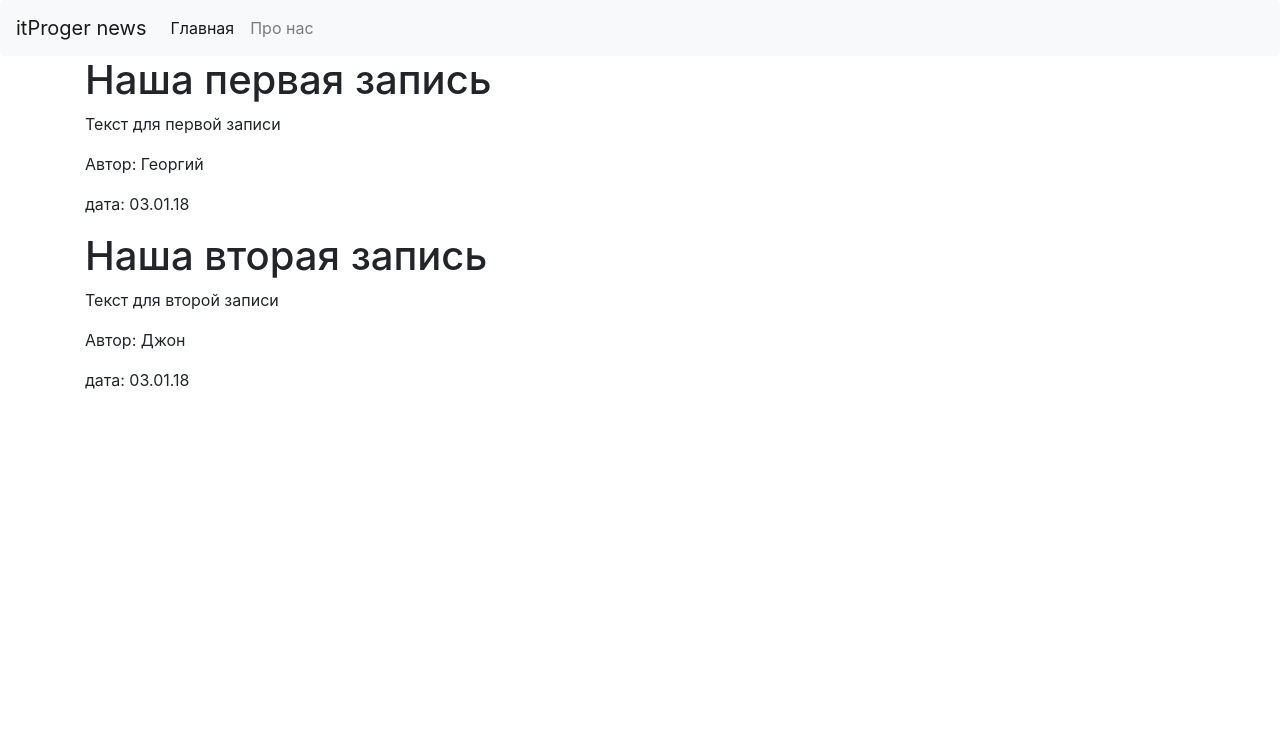
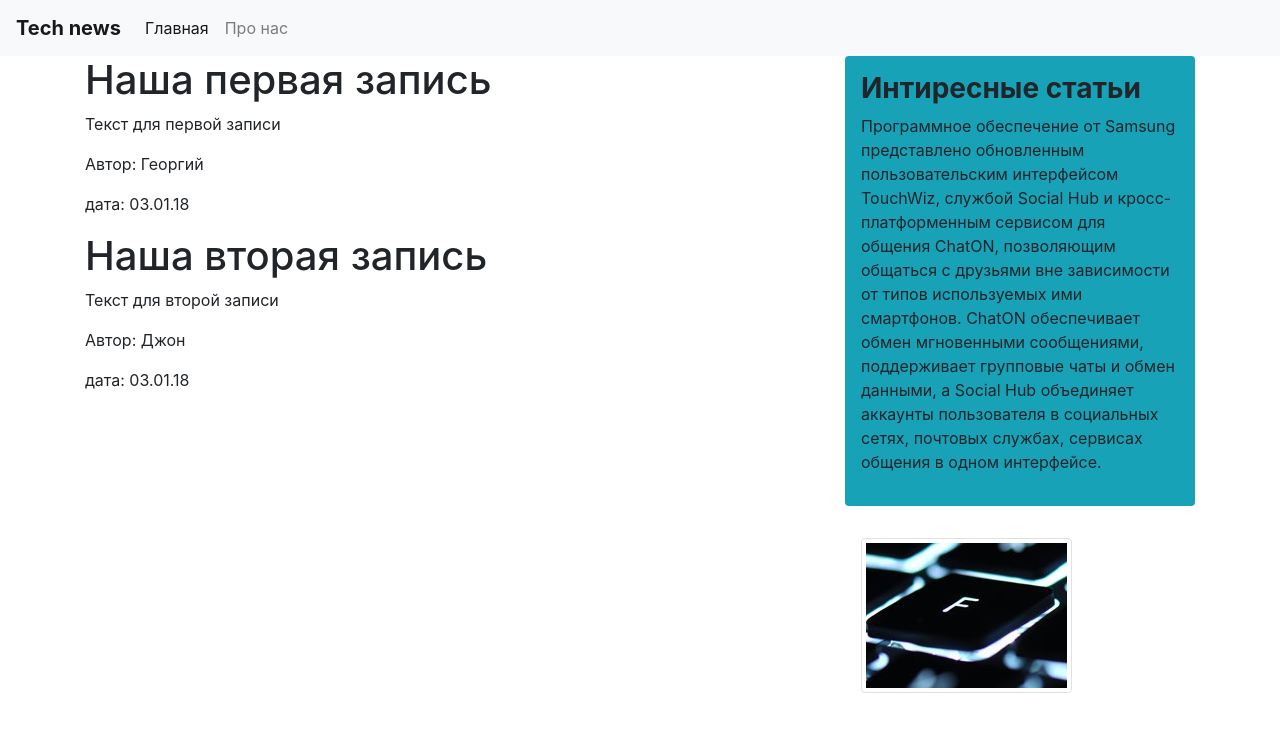
Before and after one commit to serg333soul/itProger, a Django app: page / in a window 1280 px wide. Shown: the top 732 px of the page. Run offline with Django 3.2, Linux system fonts and the light colour scheme; some libraries are stand-ins or nearby versions.

Commit message:
html_image

```diff
--- a/blog/templates/blog/main.html
+++ b/blog/templates/blog/main.html
@@ -9,8 +9,8 @@
   href="https://stackpath.bootstrapcdn.com/bootstrap/4.2.1/css/bootstrap.min.css">
 </head>
 <body>
-  <nav class="navbar navbar-expand-lg navbar-light bg-light rounded">
-    <a class="navbar-brand" href="#">itProger news</a>
+  <nav class="navbar navbar-expand-lg navbar-light bg-light">
+    <a class="navbar-brand" href="#"><b>Tech news</b></a>
     <button class="navbar-toggler" type="button" data-toggle="collapse" data-target="#navbarsExample09" aria-controls="navbarsExample09" aria-expanded="false" aria-label="Toggle navigation">
       <span class="navbar-toggler-icon"></span>
     </button>
@@ -18,17 +18,33 @@
     <div class="collapse navbar-collapse" id="navbarsExample09">
       <ul class="navbar-nav mr-auto">
         <li class="nav-item active">
-          <a class="nav-link" href="#">Главная</a>
+          <a class="nav-link" href="/">Главная</a>
         </li>
         <li class="nav-item">
-          <a class="nav-link" href="#">Про нас</a>
+          <a class="nav-link" href="/contact">Про нас</a>
         </li>
       </ul>
     </div>
   </nav>
-  <div class="container">
-    {% block main_section %}
-    {% endblock %}
-  </div>
+  <main class="container">
+    <div class="row">
+      <div class="col-md-8">
+        {% block main_section %}
+        {% endblock %}
+      </div>
+
+      <aside class="col-md-4">
+        <div class="bg-info p-3 mb-3 rounded">
+          <h3><b>Интиресные статьи</b></h3>
+          <p>Программное обеспечение от Samsung представлено обновленным пользовательским интерфейсом TouchWiz, службой Social Hub и кросс-платформенным сервисом для общения ChatON, позволяющим общаться с друзьями вне зависимости от типов используемых ими смартфонов. ChatON обеспечивает обмен мгновенными сообщениями, поддерживает групповые чаты и обмен данными, а Social Hub объединяет аккаунты пользователя в социальных сетях, почтовых службах, сервисах общения в одном интерфейсе.
+          </p>
+        </div>
+
+        <div class="p-3 mb-3">
+          <img src="side001.jpg" class="img-thumbnail">
+        </div>
+      </aside>
+    </div>
+  </main>
 </body>
 </html>
```
Also changed, not shown: blog/templates/blog/side001.jpg (added).
